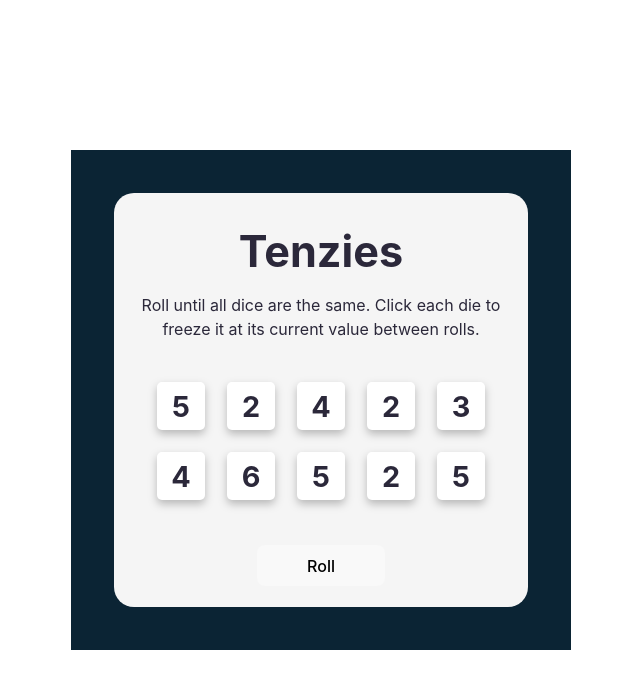
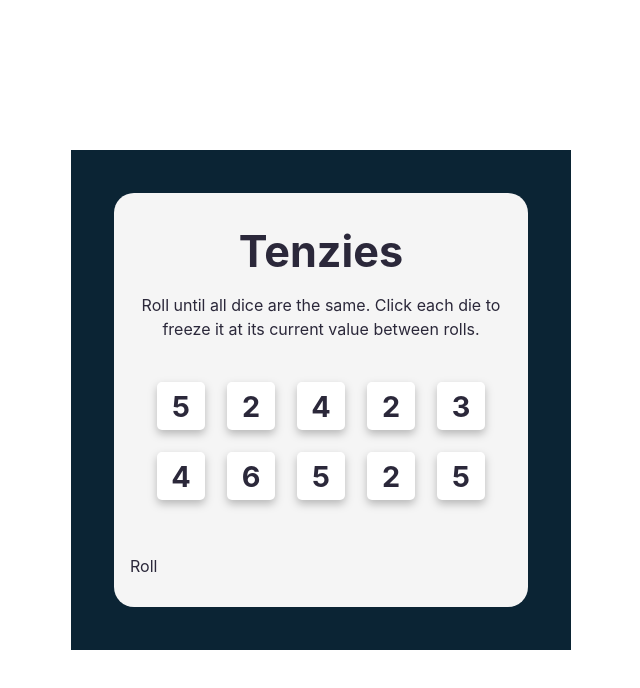
Before and after one commit to jfvillablanca/react-exercise-tenzies-game, a React (Vite) app: page / in a window 1280 px wide. Shown: the top 688 px of the page, without its empty margins (319-959 px from the left). Built offline with nearby package versions, Linux system fonts and the light colour scheme.

Commit message:
Add feat: check if all dice are equal and frozen

```diff
--- a/src/components/Game.jsx
+++ b/src/components/Game.jsx
@@ -37,6 +37,14 @@ export default function Game() {
         });
     };
 
+    const checkDieFaceEquality = () => {
+        return dieValues.every(
+            (dieValue) =>
+                dieValue.val === dieValues[0].val &&
+                dieValue.isFrozen === dieValues[0].isFrozen
+        );
+    };
+
     return (
         <div className='game'>
             <h1>Tenzies</h1>
@@ -45,7 +53,7 @@ export default function Game() {
                 its current value between rolls.
             </section>
             <div>{dice}</div>
-            <button onClick={rollTheDice}>Roll</button>
+                {checkDieFaceEquality() ? `Reset Game` : `Roll`}
         </div>
     );
 }
```
